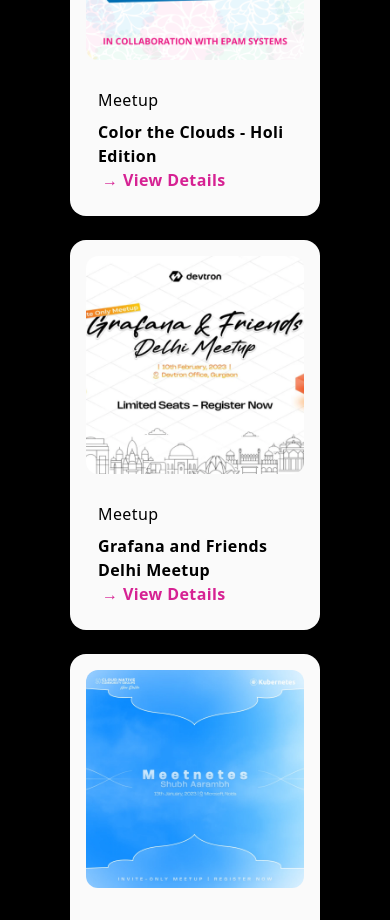
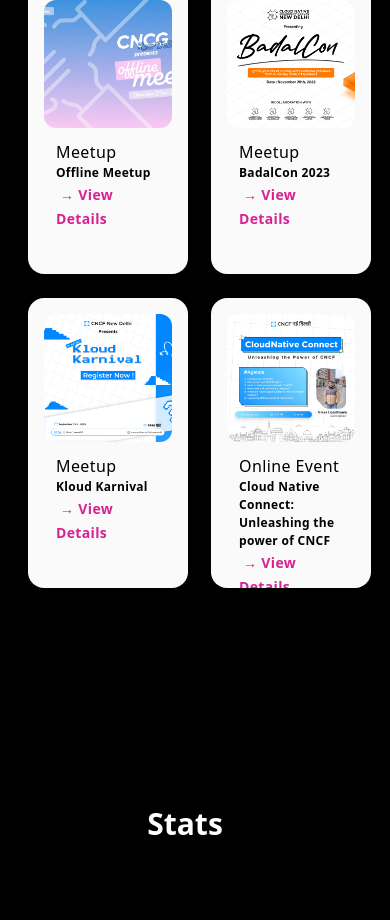
Before and after one commit to cncgnd/website, a React (Vite) app: page /#/ in a window 390 px wide. Shown: the part 2620-3540 px from the top of the page. Built offline with nearby package versions, Linux system fonts and the light colour scheme.

Commit message:
fixed responsiveness

```diff
--- a/src/Sections/Events.tsx
+++ b/src/Sections/Events.tsx
@@ -5,7 +5,7 @@
     <div className="flex flex-col items-center justify-center bg-black w-screen h-full">
       <div>
         <h2
-          className="text-white text-3xl font-bold mb-4 text-center mt-16"
+          className="text-white text-3xl font-bold mb-4 text-center mt-2"
           id="events"
         >
           Our Events
@@ -56,7 +56,7 @@
                 imageurl: "./Bevy poster.jpg",
               },
               {
-                title: "Online Event (virtual)",
+                title: "Online Event",
                 description:
                   "Cloud Native Connect: Unleashing the power of CNCF",
                 link: "https://community.cncf.io/events/details/cncf-new-delhi-presents-cloud-native-connect-unleashing-the-power-of-cncf/",
--- a/src/Sections/Sponsors.tsx
+++ b/src/Sections/Sponsors.tsx
@@ -1,19 +1,31 @@
-
-import './Card.css';
-import devtron from '../images/devtron.png';
-import microsoft from '../images/microsoft.png';
-import tata from'../images/tata 1 mg.png';
-import epam from '../images/epam.png';
+import "./Card.css";
+import devtron from "../images/devtron.png";
+import microsoft from "../images/microsoft.png";
+import tata from "../images/tata 1 mg.png";
+import epam from "../images/epam.png";
 export const Sponsors = () => {
   return (
     <div className="flex flex-col items-center justify-center bg-black w-screen h-full">
-      <div className="mb-96">
-        <h2 className="text-white text-3xl font-bold mb-20 text-center mt-20" id="sponsors">Our Sponsors</h2>
+      <div className="">
+        <h2
+          className="text-white text-3xl font-bold mb-20 text-center mt-[150px]"
+          id="sponsors"
+        >
+          Our Sponsors
+        </h2>
         <div className="p-4 rounded-lg shadow-lg grid sm:grid-cols-1 md:grid-cols-2 gap-20">
-          <div className='card ease-in-out '><img src={devtron} className='img pt-8'></img></div>
-          <div className='card ease-in-out '><img src={microsoft} className='img pt-8'></img></div>
-          <div className='card ease-in-out '><img src={tata} className='img'></img></div>
-          <div className='card ease-in-out '><img src={epam}  className='img h-36'></img></div>
+          <div className="card ease-in-out ">
+            <img src={devtron} className="img pt-8"></img>
+          </div>
+          <div className="card ease-in-out ">
+            <img src={microsoft} className="img pt-8"></img>
+          </div>
+          <div className="card ease-in-out ">
+            <img src={tata} className="img"></img>
+          </div>
+          <div className="card ease-in-out ">
+            <img src={epam} className="img h-36"></img>
+          </div>
         </div>
       </div>
     </div>
--- a/src/Sections/Stats.tsx
+++ b/src/Sections/Stats.tsx
@@ -43,11 +43,13 @@
 
   return (
     <div
-      className="flex flex-col items-center justify-center bg-black w-screen min-h-screen"
+      className="flex flex-col items-center justify-center bg-black w-screen h-full"
       ref={ref}
     >
-      <h2 className="text-white text-3xl font-bold mb-16  mt-10">Stats</h2>
-      <div className="flex md:flex-row flex-col justify-between w-full max-w-[1200px] px-5 md:px-20 py-5">
+      <h2 className="text-white text-3xl font-bold mb-16 mr-5 mt-[150px]">
+        Stats
+      </h2>
+      <div className="flex flex-row justify-between w-full max-w-[1200px] px-5 md:px-20 py-5">
         {titles.map((title, index) => (
           <Stat title={title} count={count[index]} />
         ))}
--- a/src/Sections/Talks.tsx
+++ b/src/Sections/Talks.tsx
@@ -1,10 +1,10 @@
 export const Talks = () => {
   return (
-    <div
-      className="flex flex-col items-center justify-center bg-black w-screen h-full"
-    >
-      <div className="mt-5">
-        <h2 className="text-white text-3xl font-bold mb-20">Previous Talks</h2>
+    <div className="flex flex-col items-center justify-center bg-black w-screen h-full">
+      <div>
+        <h2 className="text-white text-3xl font-bold mb-20 mt-[150px]">
+          Previous Talks
+        </h2>
         <div className="p-1 rounded-lg shadow-lg"></div>
       </div>
     </div>
--- a/src/components/Footer.tsx
+++ b/src/components/Footer.tsx
@@ -8,10 +8,10 @@
 import { FontAwesomeIcon } from "@fortawesome/react-fontawesome";
 export const Footer = () => {
   return (
-    <footer className="p-2 bg-white sm:p-6 dark:bg-gray-800 ">
+    <footer className="p-2 bg-white sm:p-6 dark:bg-gray-800">
       <div className="mx-auto max-w-screen-xl w-screen">
         <div className="md:flex md:justify-between">
-          <div className=" md:mb-0 flex flex-row mt-2">
+          <div className="md:mb-0 flex flex-col md:flex-row mt-2">
             <div className="flex flex-col ">
               <div>
                 <a href="https://www.cncf.io/" className="flex items-center">
@@ -47,8 +47,8 @@
             </div>
           </div>
 
-          <div className="grid grid-cols-2 gap-8 sm:gap-6 sm:grid-cols-3">
-            <div>
+          <div className="grid grid-cols-3 gap-6 md:gap-8 sm:gap-6 sm:grid-cols-3">
+            <div className="md:mt-0 mt-3">
               <ul className="text-gray-600 dark:text-gray-400 mt-11">
                 <li className="mb-4">
                   <a
@@ -65,15 +65,16 @@
                 </li>
               </ul>
             </div>
-            <div>
-              <h2 className=" text-sm font-semibold text-gray-900 uppercase dark:text-white ml-10">
+
+            <div className="md:mt-0 mt-3 md:mr-0">
+              <h2 className=" text-sm font-semibold text-gray-900 uppercase dark:text-white md:ml-10">
                 Resources
               </h2>
-              <ul className="text-gray-600 dark:text-gray-400 ml-5 mt-5">
+              <ul className="text-gray-600 dark:text-gray-400 mt-5 ">
                 <li className="mb-4">
                   <a
                     href="https://m.youtube.com/@cncf/search?query=Kubecon"
-                    className="hover:underline "
+                    className="hover:underline"
                   >
                     Contribute.cncf.io
                   </a>
@@ -96,7 +97,8 @@
                 </li>
               </ul>
             </div>
-            <div>
+
+            <div className="md:mt-0 mt-3">
               <ul className="text-gray-600 dark:text-gray-400 mt-10">
                 <li className="mb-4">
                   <a
--- a/src/components/ui/card-hover-effect.tsx
+++ b/src/components/ui/card-hover-effect.tsx
@@ -20,7 +20,7 @@
   return (
     <div
       className={cn(
-        "grid grid-cols-1 md:grid-cols-2  lg:grid-cols-4  py-10 gap-x-4 gap-y-2",
+        "grid grid-cols-2 md:grid-cols-2  lg:grid-cols-4  py-10 gap-x-4 gap-y-2",
         className
       )}
     >
@@ -79,10 +79,10 @@
   return (
     <motion.div
       className={cn(
-        "rounded-2xl h-full w-full p-4  overflow-hidden bg-neutral-50  border-transparent dark:border-white/[0.2] group-hover:border-slate-700 relative z-20",
+        "rounded-2xl p-4 overflow-hidden bg-neutral-50  border-transparent dark:border-white/[0.2] group-hover:border-slate-700 relative z-20 w-[160px] h-[290px] sm:w-[250px] sm:h-[390px]",
         className
       )}
-      style={{ width: "250px", height: "390px" }}
+      // style={{ width: "250px", height: "390px" }}
       initial="hidden"
       animate={inView ? "visible" : "hidden"}
       variants={variants}
@@ -93,9 +93,7 @@
         <motion.img
           src={imageUrl}
           alt="Card Image"
-          className="mx-auto mb-4 rounded-xl"
-          width={250}
-          height={250}
+          className="mx-auto md:mb-4 rounded-xl md:w-[250px] md:h-[220px]"
         />
         <div className="p-3">{children}</div>
       </div>
@@ -110,7 +108,7 @@
   children: React.ReactNode;
 }) => {
   return (
-    <h4 className={cn("text-black tracking-wide font-light", className)}>
+    <h4 className={cn("text-black tracking-wide font-light md:text-sm sm:text-xs", className)}>
       {children}
     </h4>
   );
@@ -122,7 +120,7 @@
   children: React.ReactNode;
 }) => {
   return (
-    <a className={cn("text-pink font-bold tracking-wide mt-4", className)}>
+    <a className={cn("text-pink font-bold tracking-wide text-sm", className)}>
       <span className="ml-1">&#8594;</span> View Details
     </a>
   );
@@ -138,7 +136,7 @@
   return (
     <p
       className={cn(
-        "mt-2 text-black tracking-wide leading-relaxed text-md font-bold",
+        "md:mt-2 text-black tracking-wide leading-relaxed text-[12px] md:text-lg font-bold",
         className
       )}
     >
```
